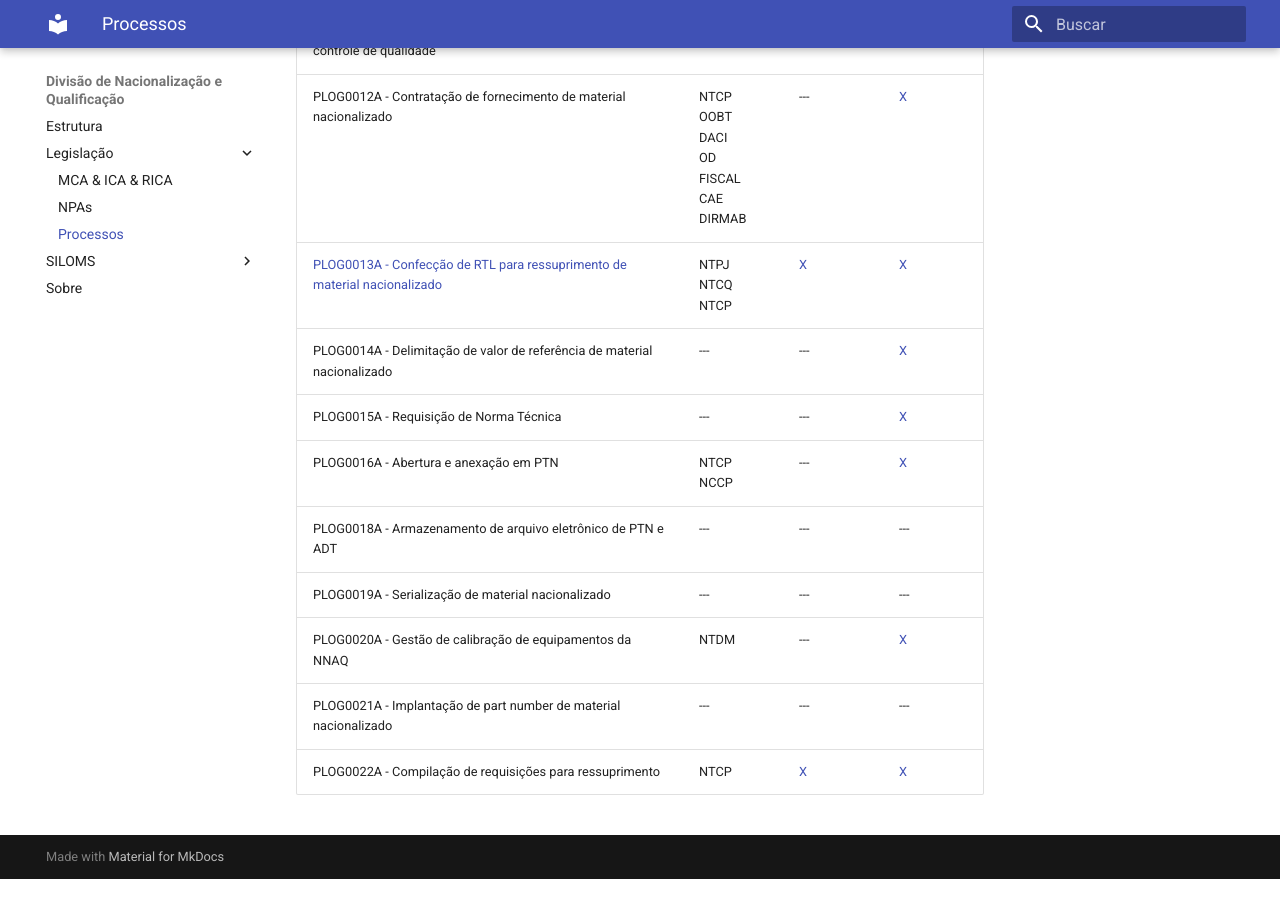
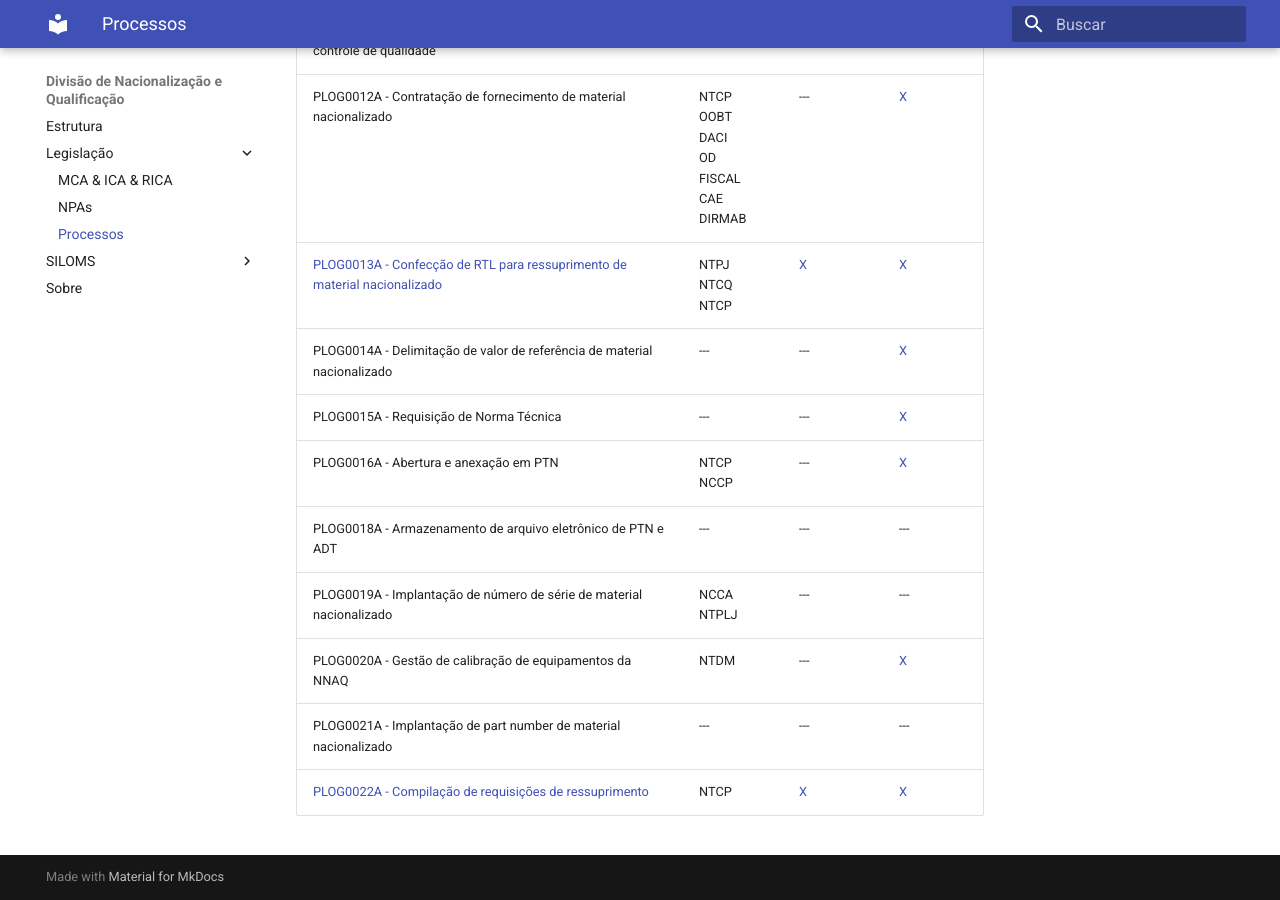
Before and after one commit to nacionalizacao/nacionalizacao.github.io, an MkDocs documentation site: the page built from docs/legislacao/plog/index.md, in a window 1280 px wide and 900 px high, scrolled down 791 px. Built offline with MkDocs 1.6.1 and Material for MkDocs 9.7.7, drawn with Linux system fonts in a browser that asks for light colours; before the commit the page ends 1670 px from its top, so only the background shows below that.

Commit message:
plog0022a

```diff
--- a/docs/legislacao/plog/index.md
+++ b/docs/legislacao/plog/index.md
@@ -18,7 +18,7 @@
 | PLOG0015A - Requisição de Norma Técnica | ---     | --- | [X](PLOG0015A.bpm) |
 | PLOG0016A - Abertura e anexação em PTN | NTCP <br> NCCP | --- | [X](PLOG0016A.bpm) |
 | PLOG0018A - Armazenamento de arquivo eletrônico de PTN e ADT | ---     | --- | --- |
-| PLOG0019A - Serialização de material nacionalizado | ---     | --- | --- |
+| PLOG0019A - Implantação de número de série de material nacionalizado | NCCA <br> NTPLJ | --- | --- |
 | PLOG0020A - Gestão de calibração de equipamentos da NNAQ | NTDM     | --- | [X](PLOG0020A.bpm) |
 | PLOG0021A - Implantação de part number de material nacionalizado | ---     | --- | --- |
-| PLOG0022A - Compilação de requisições para ressuprimento | NTCP     | [X](PLOG0022A.docx) | [X](PLOG0022A.bpm) |
+| [PLOG0022A - Compilação de requisições de ressuprimento](PLOT0022A.pdf) | NTCP | [X](PLOG0022A.docx) | [X](PLOG0022A.bpm) |
```
Also changed, not shown: 2 other files.
